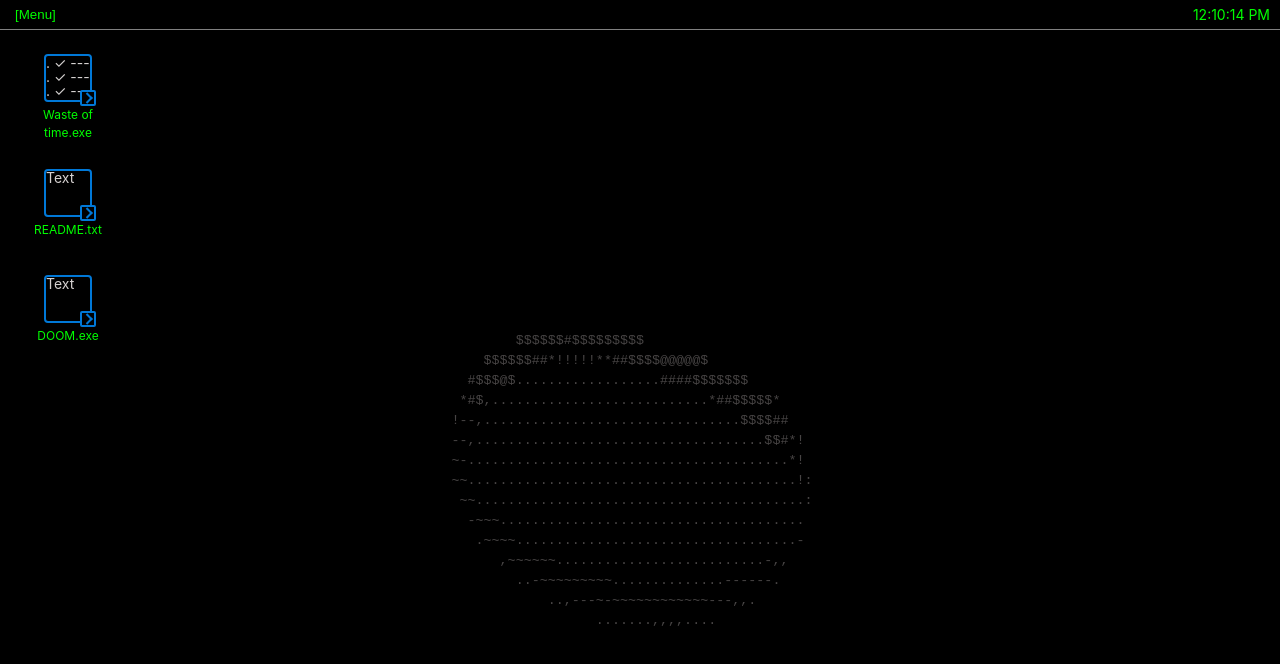
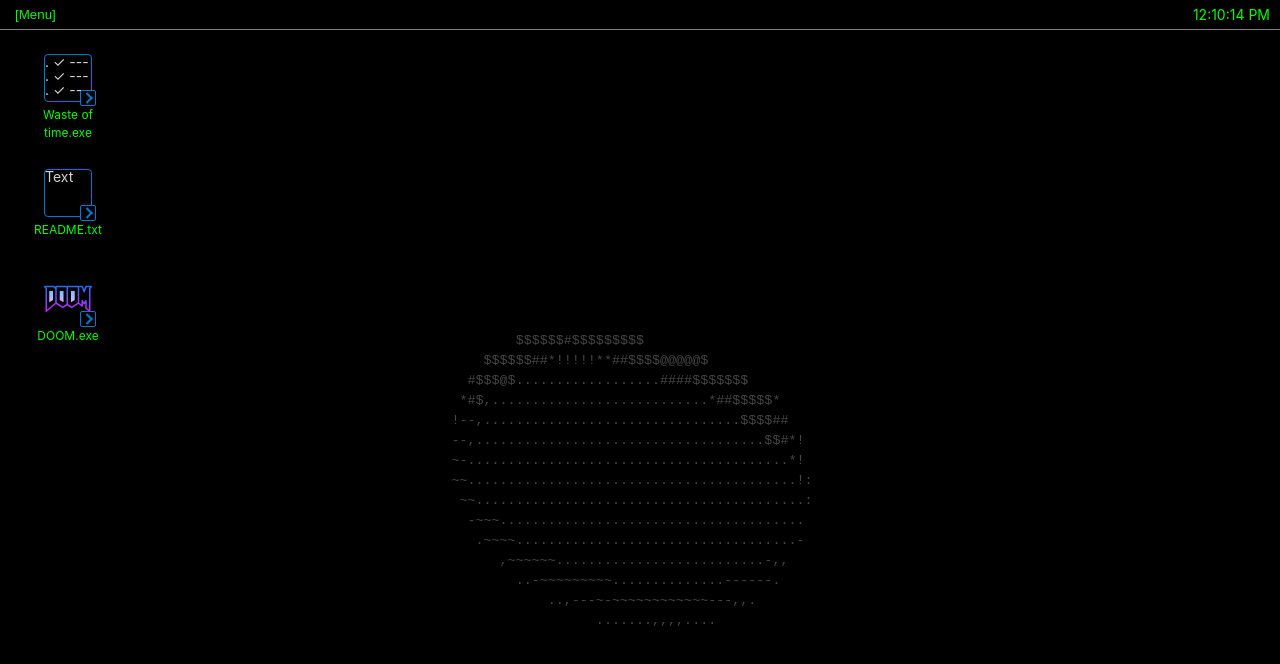
Before and after one commit to a-sorokin/waste-of-time, a React (Vite) app: page / in a window 1280 px wide. Shown: the top 664 px of the page. Built offline with nearby package versions, Linux system fonts and the light colour scheme.

Commit message:
added doom icon

```diff
--- a/src/apps/doom/components/DoomExe/DoomExe.module.scss
+++ b/src/apps/doom/components/DoomExe/DoomExe.module.scss
@@ -25,7 +25,7 @@
 .mainIcon {
   position: absolute;
   inset: 0;
-  border: 2px solid #0078d7;
+  //border: 1px solid #0078d7;
   border-radius: 4px;
   background-color: black;
   line-height: 14px;
@@ -39,7 +39,7 @@
   position: absolute;
   right: -4px;
   bottom: -4px;
-  border: 2px solid #0078d7;
+  border: 1px solid #0078d7;
   border-radius: 2px;
   background-color: black;
   width: 16px;
--- a/src/apps/doom/components/DoomExe/DoomExe.tsx
+++ b/src/apps/doom/components/DoomExe/DoomExe.tsx
@@ -1,5 +1,6 @@
 import styles from './DoomExe.module.scss';
 import { useCallback } from 'react';
+import { DoomIcon } from '@/apps/doom/components/DoomExe/DoomIcon';
 import { APPS } from '@/features/os/constants';
 import { useOsStore } from '@/features/os/osStore';
 
@@ -14,7 +15,7 @@ export const DoomExe = () => {
     <div className={styles.container} onDoubleClick={onDoubleClick}>
       <div className={styles.iconWrapper}>
         <div className={styles.mainIcon}>
-          <div>Text</div>
+          <DoomIcon />
         </div>
 
         <div className={styles.overlayBox} />
--- /dev/null
+++ b/src/apps/doom/components/DoomExe/DoomIcon.tsx
@@ -0,0 +1,57 @@
+export const DoomIcon = () => {
+  return (
+    <svg xmlns="http://www.w3.org/2000/svg" x="0px" y="0px" width="48" height="50" viewBox="0 0 64 64">
+      <linearGradient
+        id="z0hUpC2qNvqkeWP6NJumua_5CLSNos6pTuq_gr1"
+        x1="32"
+        x2="32"
+        y1="13.251"
+        y2="46.211"
+        gradientUnits="userSpaceOnUse"
+      >
+        <stop offset="0" stop-color="#1a6dff"></stop>
+        <stop offset="1" stop-color="#c822ff"></stop>
+      </linearGradient>
+      <path
+        fill="url(#z0hUpC2qNvqkeWP6NJumua_5CLSNos6pTuq_gr1)"
+        d="M63.882,13.528C63.708,13.203,63.369,13,63,13h-7c-0.42,0-0.795,0.263-0.939,0.657	l-1.592,4.361l-1.525-4.35C51.803,13.268,51.425,13,51,13H16c-0.552,0-1,0.448-1,1v0.586l-1.293-1.293C13.52,13.105,13.265,13,13,13	H1c-0.369,0-0.708,0.203-0.882,0.528c-0.174,0.325-0.155,0.72,0.05,1.026L2,17.303V47c0,0.389,0.226,0.743,0.579,0.907	C2.714,47.97,2.857,48,3,48c0.232,0,0.462-0.081,0.646-0.237L16.071,37.25l8.374,5.583c0.336,0.224,0.773,0.224,1.109,0L31,39.202	l5.445,3.63c0.336,0.224,0.773,0.224,1.109,0l8.392-5.594l4.429,3.543c0.3,0.24,0.711,0.285,1.058,0.121	C51.78,40.735,52,40.384,52,40v-3.506l0.658,1.056c0.183,0.293,0.503,0.471,0.849,0.471c0.357-0.02,0.667-0.179,0.85-0.473L55,36.51	V43c0,0.304,0.138,0.591,0.375,0.781l5,4c0.299,0.24,0.711,0.286,1.058,0.121C61.78,47.735,62,47.384,62,47V17.303l1.832-2.748	C64.037,14.248,64.056,13.854,63.882,13.528z M3.832,16.445L2.869,15h9.717L15,17.414v18.122L4,44.844V17	C4,16.803,3.941,16.609,3.832,16.445z M25,40.798l-8-5.333V17v-1v-1h13v22.465L25,40.798z M37,40.798l-5-3.333V15h13v20.465	L37,40.798z M60.168,16.445C60.059,16.609,60,16.803,60,17v27.919l-3-2.4V33c0-0.447-0.296-0.839-0.726-0.962	c-0.432-0.123-0.889,0.056-1.124,0.435l-1.646,2.654l-1.656-2.656c-0.236-0.377-0.692-0.553-1.124-0.432	C50.296,32.162,50,32.554,50,33v4.919l-3-2.4V15h3.291l2.215,6.318c0.14,0.398,0.515,0.666,0.938,0.669c0.002,0,0.004,0,0.006,0	c0.42,0,0.795-0.262,0.939-0.657L56.7,15h4.432L60.168,16.445z"
+      ></path>
+      <linearGradient
+        id="z0hUpC2qNvqkeWP6NJumub_5CLSNos6pTuq_gr2"
+        x1="9.5"
+        x2="9.5"
+        y1="20.524"
+        y2="34.35"
+        gradientUnits="userSpaceOnUse"
+      >
+        <stop offset="0" stop-color="#6dc7ff"></stop>
+        <stop offset="1" stop-color="#e6abff"></stop>
+      </linearGradient>
+      <polygon fill="url(#z0hUpC2qNvqkeWP6NJumub_5CLSNos6pTuq_gr2)" points="7,35 12,32 12,20 7,20"></polygon>
+      <linearGradient
+        id="z0hUpC2qNvqkeWP6NJumuc_5CLSNos6pTuq_gr3"
+        x1="38.5"
+        x2="38.5"
+        y1="20.597"
+        y2="34.822"
+        gradientUnits="userSpaceOnUse"
+      >
+        <stop offset="0" stop-color="#6dc7ff"></stop>
+        <stop offset="1" stop-color="#e6abff"></stop>
+      </linearGradient>
+      <polygon fill="url(#z0hUpC2qNvqkeWP6NJumuc_5CLSNos6pTuq_gr3)" points="36,20 36,35 41,32 41,20"></polygon>
+      <linearGradient
+        id="z0hUpC2qNvqkeWP6NJumud_5CLSNos6pTuq_gr4"
+        x1="23.5"
+        x2="23.5"
+        y1="21.402"
+        y2="34.09"
+        gradientUnits="userSpaceOnUse"
+      >
+        <stop offset="0" stop-color="#6dc7ff"></stop>
+        <stop offset="1" stop-color="#e6abff"></stop>
+      </linearGradient>
+      <polygon fill="url(#z0hUpC2qNvqkeWP6NJumud_5CLSNos6pTuq_gr4)" points="21,32 26,35 26,20 21,20"></polygon>
+    </svg>
+  );
+};
--- a/src/features/os/components/WasteOfTimeExe/WasteOfTimeExe.module.scss
+++ b/src/features/os/components/WasteOfTimeExe/WasteOfTimeExe.module.scss
@@ -25,7 +25,7 @@
 .mainIcon {
   position: absolute;
   inset: 0;
-  border: 2px solid #0078d7;
+  border: 1px solid #0078d7;
   border-radius: 4px;
   background-color: black;
   line-height: 14px;
@@ -39,7 +39,7 @@
   position: absolute;
   right: -4px;
   bottom: -4px;
-  border: 2px solid #0078d7;
+  border: 1px solid #0078d7;
   border-radius: 2px;
   background-color: black;
   width: 16px;
--- a/src/features/readme/components/ReadmeExe/ReadmeExe.module.scss
+++ b/src/features/readme/components/ReadmeExe/ReadmeExe.module.scss
@@ -25,7 +25,7 @@
 .mainIcon {
   position: absolute;
   inset: 0;
-  border: 2px solid #0078d7;
+  border: 1px solid #0078d7;
   border-radius: 4px;
   background-color: black;
   line-height: 14px;
@@ -39,7 +39,7 @@
   position: absolute;
   right: -4px;
   bottom: -4px;
-  border: 2px solid #0078d7;
+  border: 1px solid #0078d7;
   border-radius: 2px;
   background-color: black;
   width: 16px;
```
